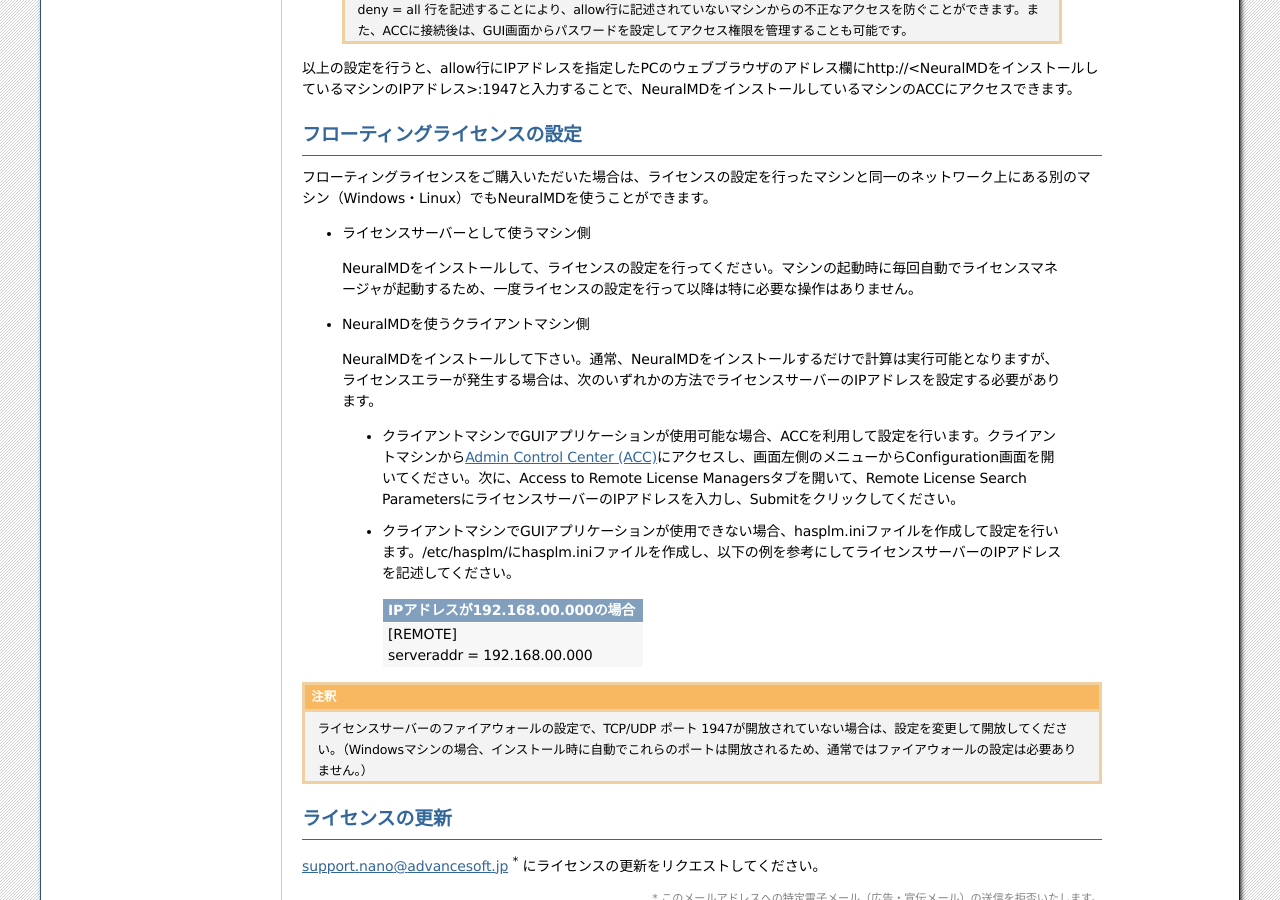
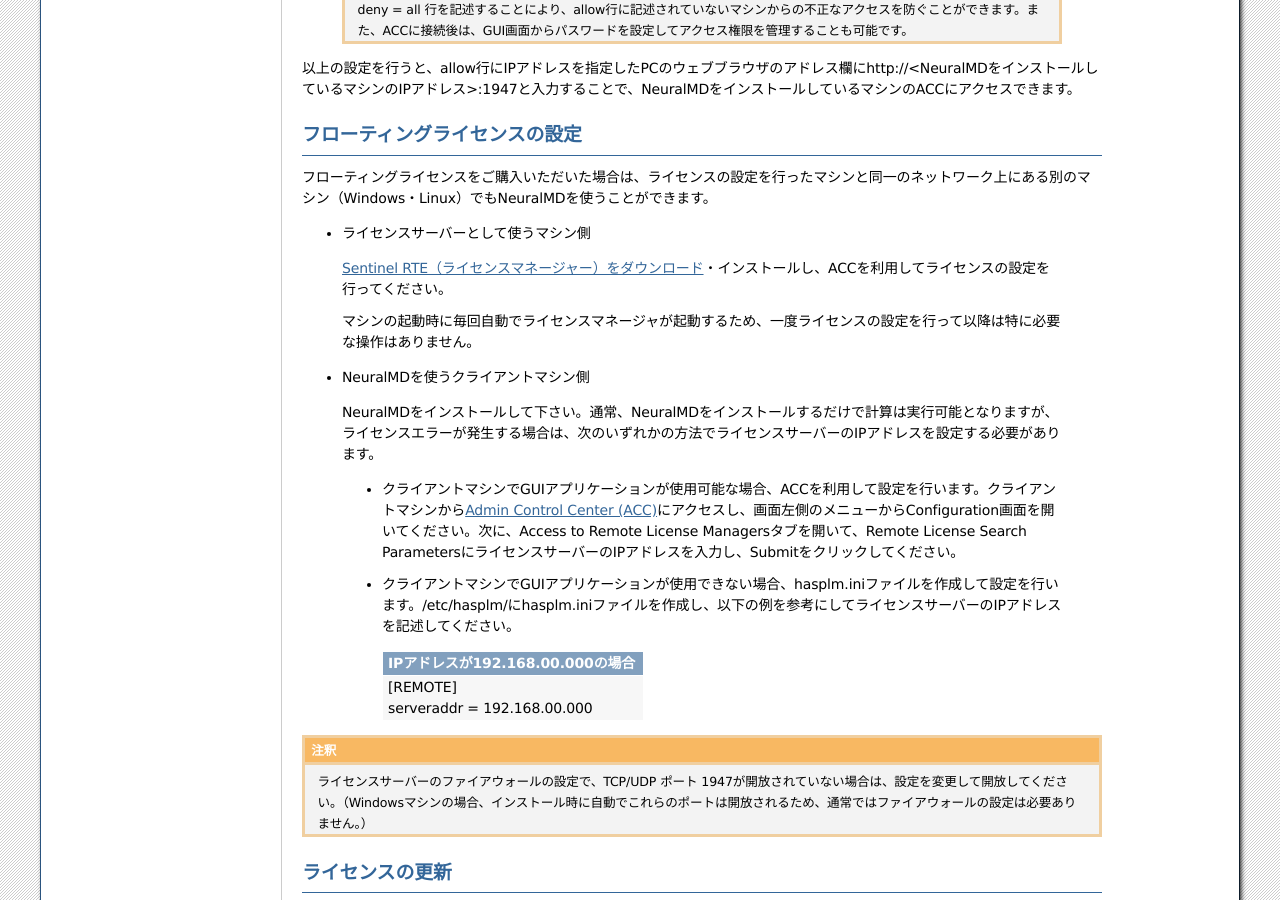
Before and after one commit to advancesoftcorp/neuralmd-doc, a Sphinx documentation site: the page built from docs/source/install/license.rst, in a window 1280 px wide and 900 px high, scrolled down 5093 px. Built offline with Sphinx 7.4.7, drawn with Linux system fonts in a browser that asks for light colours; formulas are drawn with MathJax 3.

Commit message:
modify license description

```diff
--- a/docs/source/install/license.rst
+++ b/docs/source/install/license.rst
@@ -160,7 +160,9 @@
 
 - ライセンスサーバーとして使うマシン側
 
- NeuralMDをインストールして、ライセンスの設定を行ってください。マシンの起動時に毎回自動でライセンスマネージャが起動するため、一度ライセンスの設定を行って以降は特に必要な操作はありません。
+ `Sentinel RTE（ライセンスマネージャー）をダウンロード <https://apps.advancesoft.jp/sentinel/Sentinel-LDK-RTE-for-AdvanceSoft-v9.15_Linux.tar.gz>`_\ ・インストールし、ACCを利用してライセンスの設定を行ってください。
+
+ マシンの起動時に毎回自動でライセンスマネージャが起動するため、一度ライセンスの設定を行って以降は特に必要な操作はありません。
 
 - NeuralMDを使うクライアントマシン側
 
--- a/docs/source/install/linux.rst
+++ b/docs/source/install/linux.rst
@@ -133,5 +131,3 @@
 .. note::
 
    アンインストールの際に、インストールログファイルが残る場合があります。また、FlexNetライセンスをご利用の場合は、ライセンスファイルは削除されずに残ります。その際はお手数ですが手動で削除してください。
-
-.. NeuralMDのアンインストーラとSentinel RTEのアンインストーラを別にする場合は、Sentinel RTEのアンインストール方法を追記。
--- a/docs/source/install/windows.rst
+++ b/docs/source/install/windows.rst
@@ -76,5 +74,3 @@
 .. note::
 
    アンインストールの際に、インストールログファイルが残る場合があります。また、FlexNetライセンスをご利用の場合は、ライセンスファイルは削除されずに残ります。その際はお手数ですが手動で削除してください。
-
-.. NeuralMDのアンインストーラとSentinel RTEのアンインストーラを別にする場合は、Sentinel RTEのアンインストール方法を追記。
```
Also changed, not shown: other parts of docs/source/install/linux.rst (+0 -2 lines), other parts of docs/source/install/windows.rst (+0 -2 lines).
